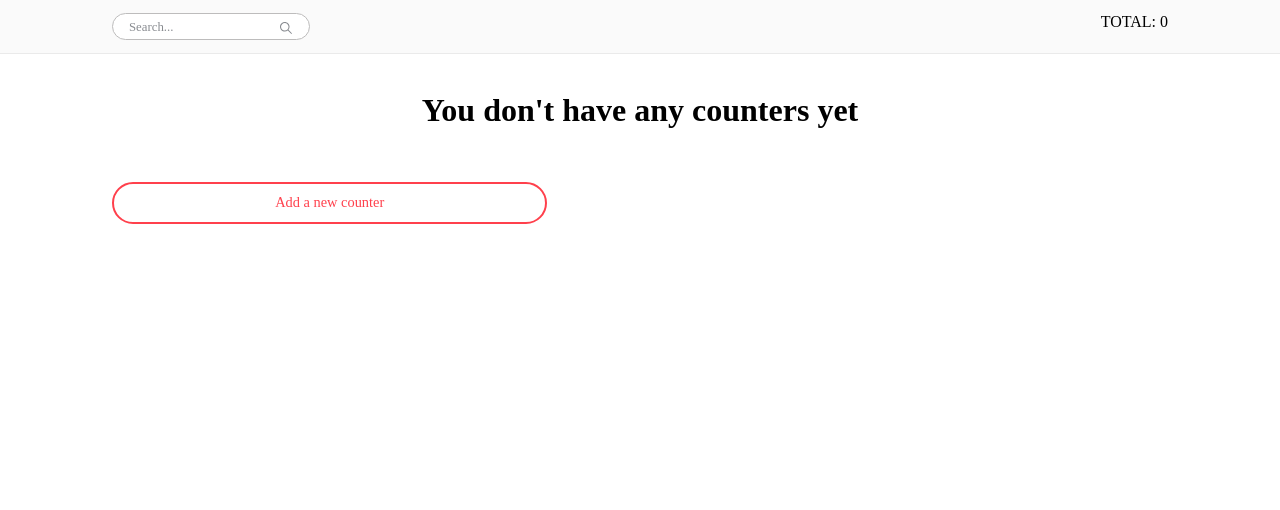
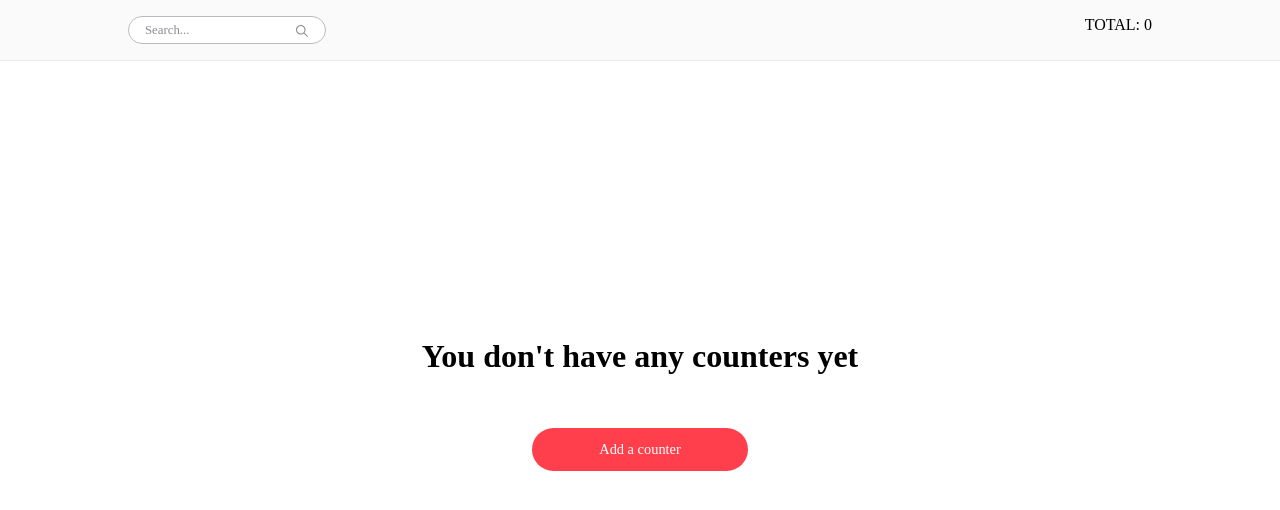
Before and after one commit to conilastra/counters, a React (Create React App) app in the folder client/: page / in a window 1280 px wide. Shown: the top 510 px of the page. Built offline with nearby package versions, Linux system fonts and the light colour scheme; no server answers.

Commit message:
changes in style

```diff
--- a/client/src/components/app.css
+++ b/client/src/components/app.css
@@ -17,12 +17,36 @@ header {
 	padding: .8rem 1rem;
 }
 
-@media (min-width: 768px) {
+@media (min-width: 376px) {
 	header {
-		padding: .8rem 7rem;
+		padding: 1rem 10%;
 	}
 }
 
 main {
 	padding: 1rem;
 }
+
+#full-screen {
+	display: flex;
+	padding: 20% 10%;
+	flex-wrap: wrap;
+	justify-content: center;
+}
+
+#full-screen > form > input {
+	width: 60%;
+}
+
+@media (min-width: 376px) {
+	#full-screen {
+		padding: 20%;
+	}
+}
+
+@media (min-width: 551px) {
+	#full-screen .counter-generator {
+		justify-content: center;
+		width: 360px;
+	}
+}
--- a/client/src/components/app.jsx
+++ b/client/src/components/app.jsx
@@ -35,24 +35,29 @@ const App = () => {
 				}
 
 				return (
-				<>
+					<>
 					<header>
 						<Searchbox onSearch={actions.handleSearch}/>
 						<TotalCount total={total ? total : 0} />
 					</header>
 
-
-					<main>
 					{counters.length ?
 					<>
-						<Filters actions={actions} />
+					<Filters actions={actions} />
+					<main>
 						<CounterHolder items={sorted} actions={actions} sort={sort} />
-					</>: <h1 className="text-center">You don't have any counters yet</h1>}
 						<CounterGenerator onNewCounter={actions.handleNewCounter} />
 					</main>
+					</>
+					:
+					<main id="full-screen">
+						<h1 className="text-center">You don't have any counters yet</h1>
+						<CounterGenerator onNewCounter={actions.handleNewCounter} />
+					</main>
+					}
 
-				</>)
-			}}
+					</>)
+					}}
 		</Consumer>
 	);
 };
--- a/client/src/components/counter/counter.css
+++ b/client/src/components/counter/counter.css
@@ -4,7 +4,6 @@ button {
 }
 
 .counter-btn {
-	background: #e8e8e8;
 	border: none;
 	border-radius: 100%;
 	color: #a0a0a0;
@@ -16,18 +15,20 @@ button {
 }
 
 .delete-btn {
-	background-color: #ff404c;
-	border: none;
+	background-color: white;
+	border: 1px solid #ff404c;
 	border-radius: 30px;
-	color: white;
+	color: #ff404c;
 	font-size: 80%;
 	margin-left: 2rem;
 	padding: .25rem .7rem;
-	transition: background-color .5s ease-out;
+	transition: all .5s ease-out;
 }
 
 .delete-btn:hover {
-	background-color: #f51b29;
+	border: 1px solid #252525;
+	background-color: #252525;
+	color: white;
 }
 
 td:first-child {
--- a/client/src/components/counterGenerator/counterGenerator.css
+++ b/client/src/components/counterGenerator/counterGenerator.css
@@ -1,33 +1,40 @@
 .counter-generator {
-	align-content: center;
 	display: flex;
+	flex-wrap: wrap;
+	justify-content: center;
+	width: 100%;
+}
+
+@media (min-width: 551px) {
+	.counter-generator {
+		justify-content: flex-end;
+		width: 360px;
+	}
 }
 
 .counter-generator input {
-	border: 2px solid #ff404c;
+	border: none;
+	border-bottom: 2px solid #ff404c;
+	outline: none;
+	padding: .5rem;
+	width: 60%;
+}
+
+.counter-generator__btn {
+	background-color: #ff404c;
+	border: none;
 	border-radius: 30px;
-	outline: none;
-	margin: 2rem auto;
-	padding: .7rem 1rem;
-	width: 41%;
+	color: #fff;
+	font-size: 90%;
+	margin-top: 2rem;
+	padding: .8rem;
+	width: 60%;
 }
 
 .counter-generator input::placeholder {
 	color: #ff404c;
-	font-size: .9rem;
-	text-align: center;
 }
 
-@media (min-width: 551px) {
-	.counter-generator input {
-		width: 32%;
-		margin-top: 2rem;
-		margin-left: 2rem;
-	}
+.hidden {
+	display: none;
 }
-
-@media (min-width: 768px) {
-	.counter-generator input {
-		margin-left: 6rem;
-	}
-}
--- a/client/src/components/counterGenerator/counterGenerator.jsx
+++ b/client/src/components/counterGenerator/counterGenerator.jsx
@@ -3,6 +3,7 @@ import './counterGenerator.css';
 
 const CounterGenerator = ({ onNewCounter }) => {
 	const [ title, setTitle ] = useState('');
+	const [ display, setDisplay ] = useState('hidden');
 
 	const handleInput = (e) => {
 		const value = e.target.value;
@@ -11,6 +12,7 @@ const CounterGenerator = ({ onNewCounter }) => {
 
 	return (
 		<form
+			autocomplete="off"
 			className="counter-generator"
 			onSubmit={(e) => {
 				e.preventDefault();
@@ -18,11 +20,18 @@ const CounterGenerator = ({ onNewCounter }) => {
 				onNewCounter(title);
 			}}
 		>
+			<button
+				className="counter-generator__btn"
+				onClick={() => (display === '' ? setDisplay('hidden') : setDisplay(''))}
+			>
+				Add a counter
+			</button>
 			<input
 				name="title"
 				value={title}
-				placeholder="Add a new counter"
+				placeholder="Give it a name and press enter"
 				type="text"
+				className={display}
 				onChange={(e) => handleInput(e)}
 			/>
 		</form>
--- a/client/src/components/counterHolder/counterHolder.css
+++ b/client/src/components/counterHolder/counterHolder.css
@@ -12,7 +12,7 @@ table {
 
 td,
 th {
-	padding: .5rem;
+	padding: .5rem .1rem;
 }
 
 .text-center {
--- a/client/src/components/filters/filters.css
+++ b/client/src/components/filters/filters.css
@@ -1,5 +1,4 @@
 .filters {
-	background-color: #f5f5f5;
 	border-radius: 5px;
 	float: right;
 	font-size: 80%;
@@ -19,7 +18,6 @@ h6 {
 }
 
 .sm-input {
-	background-color: #f5f5f5;
 	border: none;
 	border-bottom: 2px solid #2b2b2b;
 	display: inline-block;
@@ -35,7 +33,6 @@ h6 {
 .row:first-child {
 	padding-top: 1rem;
 }
-
 .hide {
 	display: none;
 }
@@ -56,7 +53,7 @@ h6 {
 
 	.filters {
 		margin-top: 2rem;
-		margin-right: 10%;
-		width: 20%;
+		margin-right: 3%;
+		width: 21%;
 	}
 }
```
Also changed, not shown: 17 other files (tests, documents, lock files or other folders).
